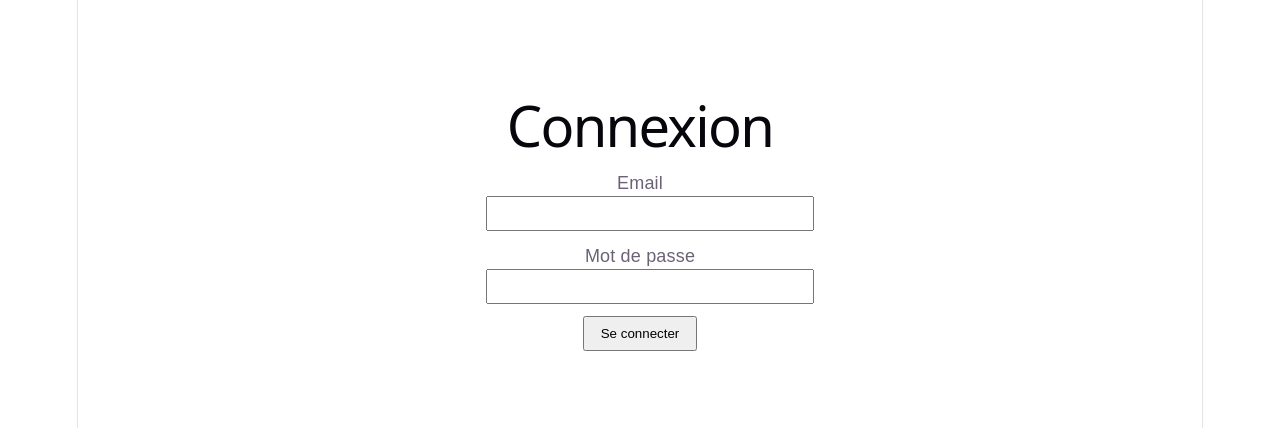
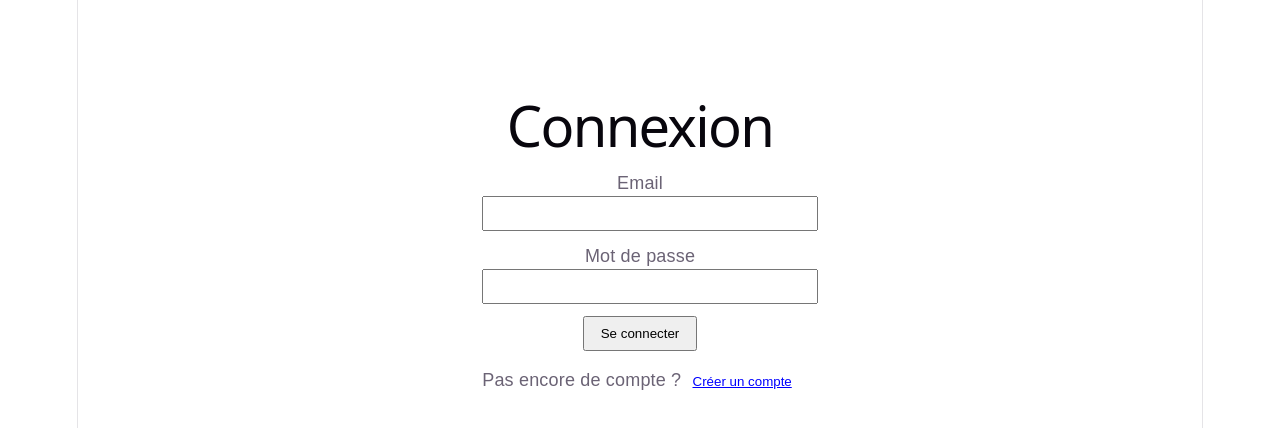
Before and after one commit to Lina123-alt/k8s-security-pipeline, a React app in the folder frontend/: page / in a window 1280 px wide. Shown: the top 428 px of the page. Built offline with nearby package versions, Linux system fonts and the light colour scheme; the HTML template or start-up script is replaced by a standard one.

Commit message:
Add CORS config and registration page

```diff
--- a/frontend/src/App.jsx
+++ b/frontend/src/App.jsx
@@ -4,10 +4,12 @@ import axios from 'axios'
 const API_URL = 'http://localhost:8000'
 
 function App() {
+  const [mode, setMode] = useState('login') // 'login' ou 'register'
   const [email, setEmail] = useState('')
   const [password, setPassword] = useState('')
   const [token, setToken] = useState(null)
   const [error, setError] = useState(null)
+  const [successMessage, setSuccessMessage] = useState(null)
 
   const handleLogin = async (e) => {
     e.preventDefault()
@@ -29,12 +31,36 @@ function App() {
     }
   }
 
+  const handleRegister = async (e) => {
+    e.preventDefault()
+    setError(null)
+    setSuccessMessage(null)
+
+    try {
+      await axios.post(`${API_URL}/auth/register`, {
+        email,
+        password,
+      })
+
+      setSuccessMessage('Compte créé avec succès. Tu peux te connecter maintenant.')
+      setMode('login')
+      setPassword('')
+    } catch (err) {
+      if (err.response && err.response.data && err.response.data.detail) {
+        setError(JSON.stringify(err.response.data.detail))
+      } else {
+        setError('Impossible de créer le compte')
+      }
+    }
+  }
+
   return (
     <div style={{ maxWidth: '400px', margin: '80px auto', fontFamily: 'sans-serif' }}>
-      <h1>Connexion</h1>
+      <h1>{mode === 'login' ? 'Connexion' : 'Créer un compte'}</h1>
 
       {!token ? (
-        <form onSubmit={handleLogin}>
+        <>
+          <form onSubmit={mode === 'login' ? handleLogin : handleRegister}>
             <div style={{ marginBottom: '12px' }}>
               <label>Email</label>
               <input
@@ -58,11 +84,37 @@ function App() {
             </div>
 
             {error && <p style={{ color: 'red' }}>{error}</p>}
+            {successMessage && <p style={{ color: 'green' }}>{successMessage}</p>}
 
             <button type="submit" style={{ padding: '8px 16px' }}>
+              {mode === 'login' ? 'Se connecter' : 'Créer le compte'}
+            </button>
+          </form>
+
+          <p style={{ marginTop: '16px' }}>
+            {mode === 'login' ? (
+              <>
+                Pas encore de compte ?{' '}
+                <button
+                  onClick={() => { setMode('register'); setError(null); setSuccessMessage(null) }}
+                  style={{ background: 'none', border: 'none', color: 'blue', cursor: 'pointer', textDecoration: 'underline' }}
+                >
+                  Créer un compte
+                </button>
+              </>
+            ) : (
+              <>
+                Déjà un compte ?{' '}
+                <button
+                  onClick={() => { setMode('login'); setError(null); setSuccessMessage(null) }}
+                  style={{ background: 'none', border: 'none', color: 'blue', cursor: 'pointer', textDecoration: 'underline' }}
+                >
                   Se connecter
                 </button>
-        </form>
+              </>
+            )}
+          </p>
+        </>
       ) : (
         <div>
           <p>Connexion réussie.</p>
```
Also changed, not shown: 1 other file (tests, documents, lock files or other folders). Lines whose indentation alone changed are shown as unchanged.
